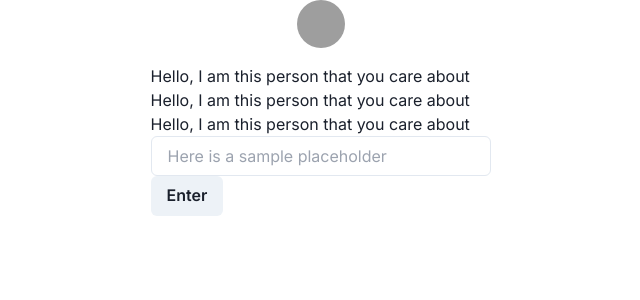
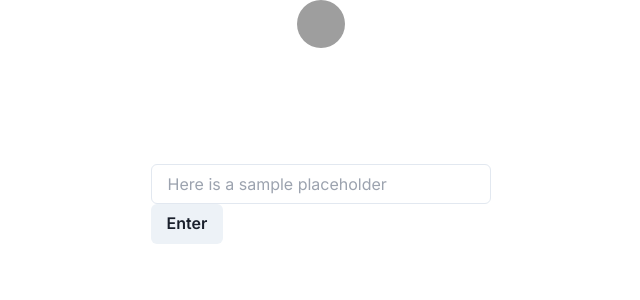
Before and after one commit to oderanwosu/starai_2023hackathon, a Next.js app: page /1 in a window 1280 px wide. Shown: the top 300 px of the page, without its empty margins (319-959 px from the left). Built offline with nearby package versions, Linux system fonts and the light colour scheme; grey boxes are pictures that could not be loaded.

Commit message:
added refresh chatbox with user input

```diff
--- a/src/app/(home)/[userID]/page.tsx
+++ b/src/app/(home)/[userID]/page.tsx
@@ -1,7 +1,7 @@
 "use client";
 import Image from "next/image";
 import styles from "./page.module.css";
-import { useState } from "react";
+import { useState, useRef, useEffect } from "react";
 import {
   Avatar,
   Button,
@@ -24,22 +24,25 @@ export default function ChatBotPage() {
   let [userInput, setUserInput] = useState("");
 
   // user enter the message
-  const onUserEnter = () => {
+  const userInputOnclick = () => {
+    //add user message to the message display
     setConversation((preContent) => [...preContent, userInput]);
     setUserInput("");
     console.log(userInput);
     console.log(conversation);
+    //push user input to backend
   };
   // user typing in the message
   const handleMessageChange = (event) => {
     setUserInput(event.target.value);
   };
-  const userInputOnclick = () => {
-    //add user message to the message display
-    //push user input to backend
-  };
 
   // scroll to bottom on new message recieve/sent with use effect
+  const chatbox = useRef(null);
+  useEffect(() => {
+    const divElement = chatbox.current;
+    divElement.scrollIntoView({ behavior: "smooth" });
+  }, []);
 
   return (
     <ChakraProvider>
@@ -59,9 +62,15 @@ export default function ChatBotPage() {
           </GridItem>
           <Center>
             <GridItem colSpan={3}>
-              <h1>Hello, I am this person that you care about</h1>
-              <h1>Hello, I am this person that you care about</h1>
-              <h1>Hello, I am this person that you care about</h1>
+              <div
+                ref={chatbox}
+                className="messageContainer"
+                style={{ width: "200px", height: "100px" }}
+              >
+                {conversation.map((message, index) => (
+                  <div key={index}>{message}</div>
+                ))}
+              </div>
               <GridItem>
                 <Input
                   className="userInput"
@@ -69,7 +78,7 @@ export default function ChatBotPage() {
                   value={userInput}
                   onChange={handleMessageChange}
                 />
-                <Button onClick={onUserEnter}> Enter</Button>
+                <Button onClick={userInputOnclick}> Enter</Button>
               </GridItem>
             </GridItem>
           </Center>
```
